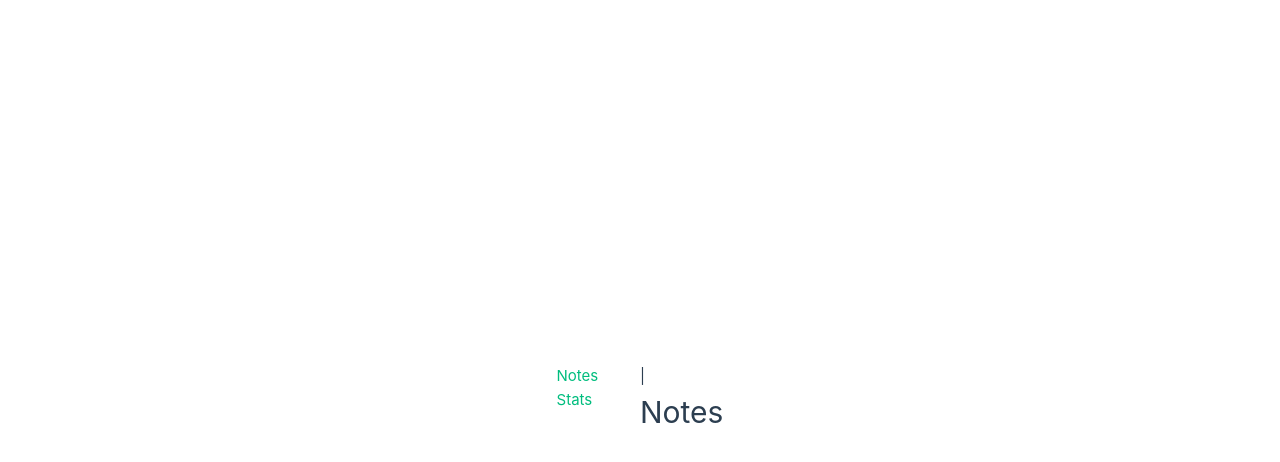
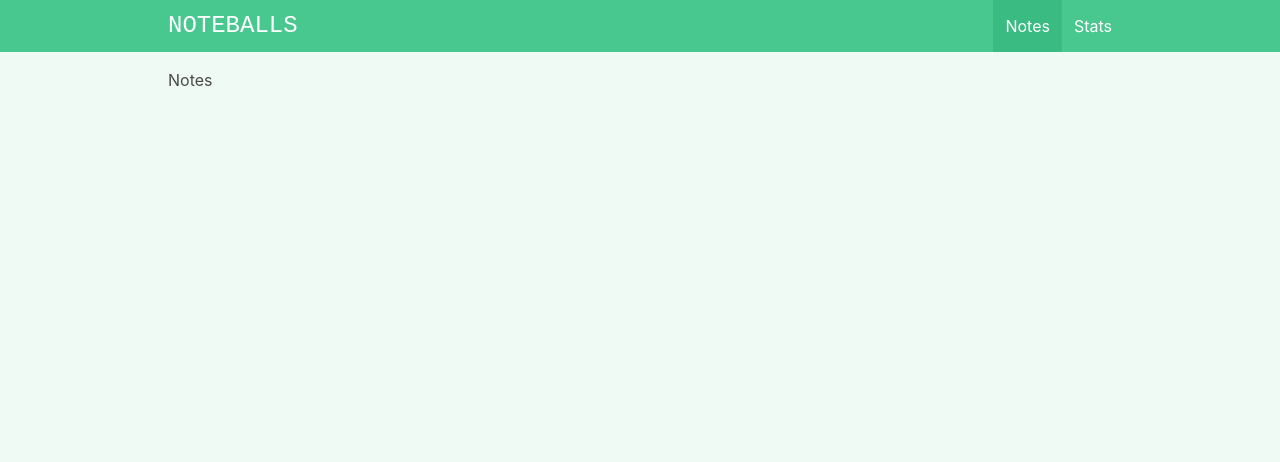
Before and after one commit to jbiddulph/noteballs, a Vue app: page / in a window 1280 px wide. Shown: the top 462 px of the page. Built offline with nearby package versions, Linux system fonts and the light colour scheme.

Commit message:
styling navbar

```diff
--- a/index.html
+++ b/index.html
@@ -1,5 +1,5 @@
 <!DOCTYPE html>
-<html lang="en">
+<html lang="en" class="has-background-success-light">
   <head>
     <meta charset="UTF-8">
     <link rel="icon" href="/favicon.ico">
--- a/package.json
+++ b/package.json
@@ -8,6 +8,7 @@
     "preview": "vite preview"
   },
   "dependencies": {
+    "bulma": "^0.9.4",
     "vue": "^3.3.4",
     "vue-router": "^4.2.5"
   },
--- a/src/App.vue
+++ b/src/App.vue
@@ -1,6 +1,16 @@
 
 <template>
-  <RouterLink to="/">Notes</RouterLink> |
-  <RouterLink to="/stats">Stats</RouterLink>
-  <RouterView />
+  <NavBar />
+  <div class="container is-max-desktop px-2 py-4">
+    <RouterView />
+  </div>
 </template>
+
+<script setup>
+/* Imports */
+import NavBar from '@/components/layout/NavBar.vue'
+</script>
+
+<style>
+  @import 'bulma/css/bulma.min.css';
+</style>
--- a/src/assets/main.css
+++ b/src/assets/main.css
@@ -1,9 +1,8 @@
-@import './base.css';
+/* @import './base.css'; */
 
-#app {
+/* #app {
   max-width: 1280px;
   margin: 0 auto;
-  padding: 2rem;
 
   font-weight: normal;
 }
@@ -19,9 +18,9 @@ a,
   a:hover {
     background-color: hsla(160, 100%, 37%, 0.2);
   }
-}
+} */
 
-@media (min-width: 1024px) {
+/* @media (min-width: 1024px) {
   body {
     display: flex;
     place-items: center;
@@ -32,4 +31,4 @@ a,
     grid-template-columns: 1fr 1fr;
     padding: 0 2rem;
   }
-}
+} */
--- /dev/null
+++ b/src/components/layout/NavBar.vue
@@ -0,0 +1,71 @@
+<template>
+  <nav
+    class="navbar is-success"
+    aria-label="main navigation"
+    role="navigation"
+  >
+    <div class="container is-max-desktop px-2">
+      <div class="navbar-brand">
+        <div class="navbar-item is-size-4 is-family-monospace">
+          NOTEBALLS
+        </div>
+
+        <a
+          @click.prevent="showMobileNav = !showMobileNav"
+          class="navbar-burger"
+          :class="{ 'is-active' : showMobileNav }"
+          aria-expanded="false"
+          aria-label="menu"
+          data-target="navbarBasicExample"
+          role="button"
+        >
+          <span aria-hidden="true"></span>
+          <span aria-hidden="true"></span>
+          <span aria-hidden="true"></span>
+        </a>
+      </div>
+
+      <div
+        id="navbarBasicExample"
+        class="navbar-menu"
+        :class="{ 'is-active' : showMobileNav }"
+      >
+
+        <div class="navbar-end">
+          <RouterLink
+            class="navbar-item"
+            active-class="is-active"
+            to="/"
+          >
+            Notes
+          </RouterLink>
+          <RouterLink
+            class="navbar-item"
+            active-class="is-active"
+            to="/stats"
+          >
+            Stats
+          </RouterLink>
+
+        </div>
+      </div>
+    </div>
+  </nav>
+</template>
+
+<script setup>
+/* Imports */
+import { ref } from 'vue'
+/* Mobile Nav */
+const showMobileNav = ref(false)
+</script>
+
+<style scoped>
+@media (max-width: 1023px) {
+  .navbar-menu {
+    position: absolute;
+    left: 0;
+    width: 100%;
+  }
+}
+</style>
--- a/src/main.js
+++ b/src/main.js
@@ -1,5 +1,3 @@
-import './assets/main.css'
-
 import { createApp } from 'vue'
 import App from './App.vue'
 import router from '@/router'
```
Also changed, not shown: 1 other file (tests, documents, lock files or other folders).
